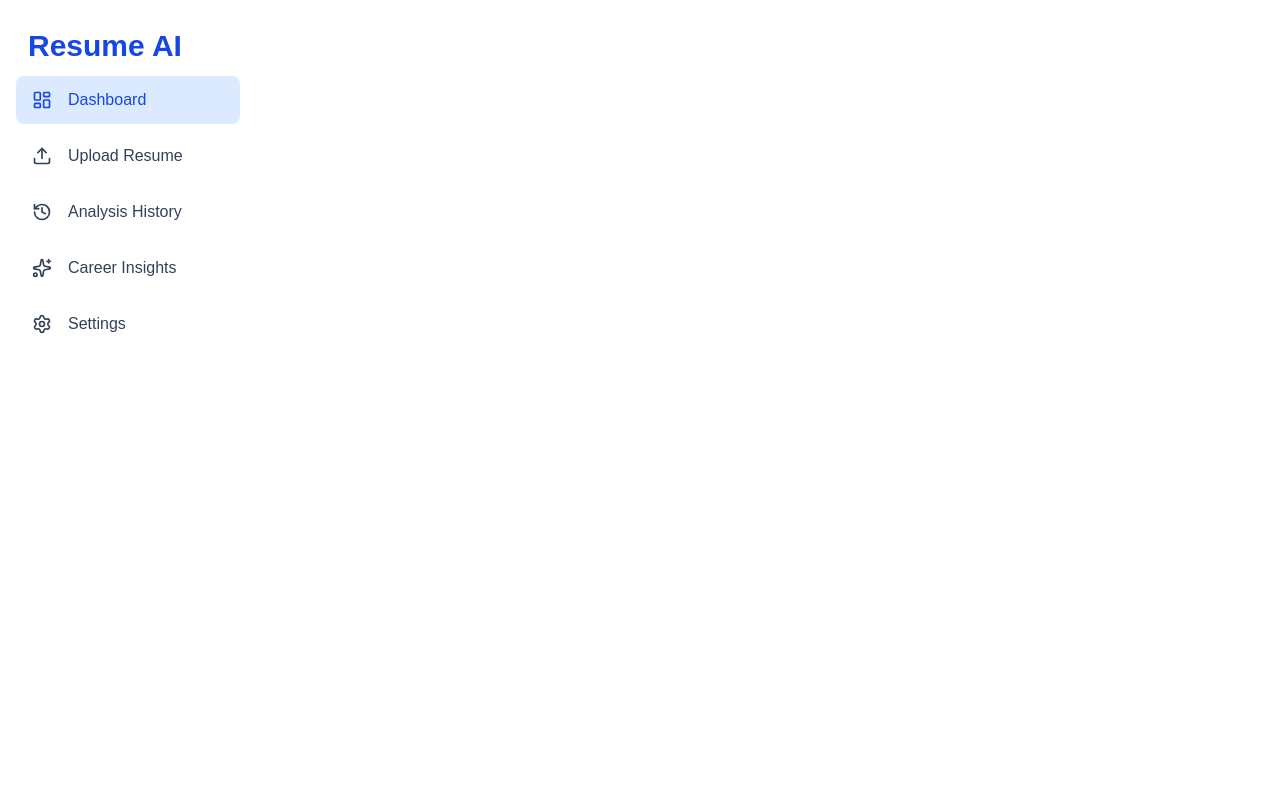
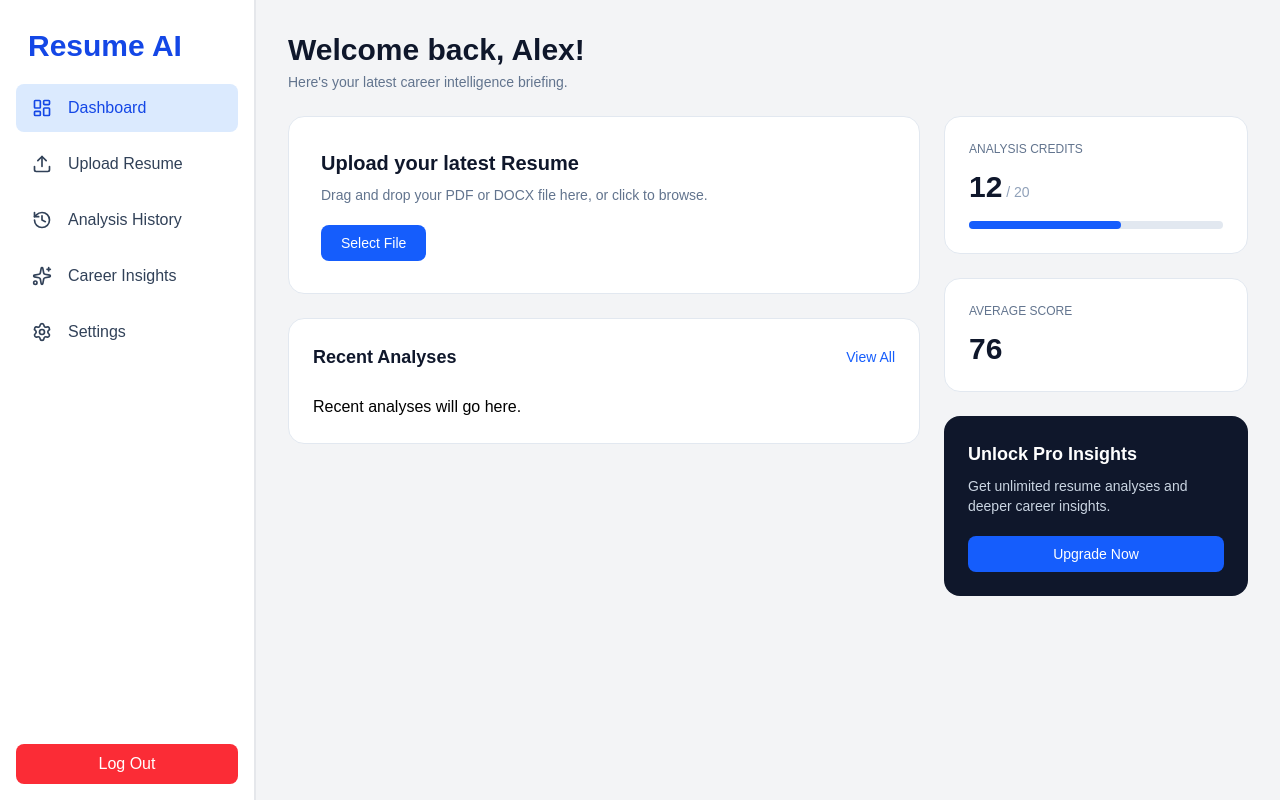
Before and after one commit to shivam-dhmn/Ai-Resume-Reviewer, a Next.js app: page /dashboard in a window 1280 px wide. Built offline with nearby package versions, Linux system fonts and the light colour scheme.

Commit message:
upload Resume

```diff
--- /dev/null
+++ b/app/(dashboard)/layout.tsx
@@ -0,0 +1,19 @@
+import Sidebar from "@/features/dashboard/sidebar";
+
+export default function DashboardLayout({
+  children,
+}: {
+  children: React.ReactNode;
+}) {
+  return (
+    <div className="flex h-screen overflow-hidden bg-slate-50">
+      {/* This stays on every dashboard page */}
+      <Sidebar />
+
+      {/* This changes */}
+      <main className="min-w-0 flex-1 overflow-y-auto">
+        {children}
+      </main>
+    </div>
+  );
+}
--- /dev/null
+++ b/app/(dashboard)/upload/page.tsx
@@ -0,0 +1,5 @@
+import UploadResume from "@/features/dashboard/UploadResume";
+
+export default function UploadPage() {
+  return <UploadResume />;
+}
--- a/features/dashboard/Dashboard.tsx
+++ b/features/dashboard/Dashboard.tsx
@@ -1,10 +1,92 @@
-import Sidebar from "@/features/dashboard/sidebar";
-
 const Dashboard = () => {
   return (
-    <div className="flex">
-        <Sidebar />
-    </div>
+    <section className="min-h-screen p-6 bg-gray-100 text-black lg:p-8 ">
+      {/* Top section */}
+      <div className="mb-6">
+        <h1 className="text-3xl font-bold text-slate-900">
+          Welcome back, Alex!
+        </h1>
+
+        <p className="mt-1 text-sm text-slate-500">
+          Here&apos;s your latest career intelligence briefing.
+        </p>
+      </div>
+
+      {/* Main grid */}
+      <div className="grid gap-6 lg:grid-cols-3">
+        {/* Left / Main area */}
+        <div className="lg:col-span-2 space-y-6">
+          {/* Upload Resume */}
+          <div className="rounded-2xl border border-slate-200 bg-white p-8">
+            <h2 className="text-xl font-semibold text-slate-900">
+              Upload your latest Resume
+            </h2>
+
+            <p className="mt-2 text-sm text-slate-500">
+              Drag and drop your PDF or DOCX file here, or click to browse.
+            </p>
+
+            <button className="mt-5 rounded-lg bg-blue-600 px-5 py-2 text-sm font-medium text-white hover:bg-blue-700">
+              Select File
+            </button>
+          </div>
+
+          {/* Recent Analyses */}
+          <div className="rounded-2xl border border-slate-200 bg-white p-6">
+            <div className="flex items-center justify-between">
+              <h2 className="text-lg font-semibold text-slate-900">
+                Recent Analyses
+              </h2>
+
+              <button className="text-sm text-blue-600 hover:underline">
+                View All
+              </button>
+            </div>
+
+            <div className="mt-6">Recent analyses will go here.</div>
+          </div>
+        </div>
+
+        {/* Right / Stats area */}
+        <div className="space-y-6">
+          {/* Credits */}
+          <div className="rounded-2xl border border-slate-200 bg-white p-6">
+            <p className="text-xs font-medium text-slate-500">
+              ANALYSIS CREDITS
+            </p>
+
+            <p className="mt-3 text-3xl font-bold text-slate-900">
+              12
+              <span className="text-sm font-normal text-slate-400"> / 20</span>
+            </p>
+
+            <div className="mt-4 h-2 rounded-full bg-slate-200">
+              <div className="h-full w-[60%] rounded-full bg-blue-600" />
+            </div>
+          </div>
+
+          {/* Average Score */}
+          <div className="rounded-2xl border border-slate-200 bg-white p-6">
+            <p className="text-xs font-medium text-slate-500">AVERAGE SCORE</p>
+
+            <p className="mt-3 text-3xl font-bold text-slate-900">76</p>
+          </div>
+
+          {/* Pro Card */}
+          <div className="rounded-2xl bg-slate-900 p-6 text-white">
+            <h2 className="text-lg font-semibold">Unlock Pro Insights</h2>
+
+            <p className="mt-2 text-sm text-slate-300">
+              Get unlimited resume analyses and deeper career insights.
+            </p>
+
+            <button className="mt-5 w-full rounded-lg bg-blue-600 py-2 text-sm font-medium hover:bg-blue-700">
+              Upgrade Now
+            </button>
+          </div>
+        </div>
+      </div>
+    </section>
   );
 };
 
--- /dev/null
+++ b/features/dashboard/ResumePreviewCard.tsx
@@ -0,0 +1,28 @@
+import { Eye, FileText } from "lucide-react";
+
+const ResumePreviewCard = () => {
+  return (
+    <div className="overflow-hidden rounded-xl border border-slate-200 bg-white">
+
+      {/* Header */}
+      <div className="flex items-center justify-between border-b border-slate-100 px-4 py-3">
+        <span className="text-xs font-medium text-slate-600">
+          Document Preview
+        </span>
+
+        <Eye className="h-4 w-4 text-slate-400" />
+      </div>
+
+      {/* Empty Preview */}
+      <div className="flex min-h-[280px] flex-col items-center justify-center px-6 text-center">
+        <FileText className="mb-4 h-8 w-8 text-slate-300" />
+
+        <p className="text-sm text-slate-300">
+          Upload a document to see preview
+        </p>
+      </div>
+    </div>
+  );
+};
+
+export default ResumePreviewCard;
--- /dev/null
+++ b/features/dashboard/ResumeUploadCard.tsx
@@ -0,0 +1,34 @@
+import { CloudUpload, Zap } from "lucide-react";
+
+const ResumeUploadCard = () => {
+  return (
+    <div className="space-y-3">
+      {/* Upload area */}
+      <div className="flex  flex-col items-center justify-center rounded-xl border border-dashed border-slate-300 bg-white p-8 text-center">
+        <div className="mb-4 flex h-12 w-12 items-center justify-center rounded-full bg-blue-50">
+          <CloudUpload className="h-6 w-6 text-blue-600" />
+        </div>
+
+        <h2 className="text-lg font-semibold text-slate-900">
+          Drag & Drop PDF
+        </h2>
+
+        <p className="mt-2 text-sm text-slate-500">
+          or click to browse from your device
+        </p>
+
+        <span className="mt-4 rounded-full bg-slate-100 px-3 py-1 text-xs text-slate-500">
+          PDF only, max 5MB
+        </span>
+      </div>
+
+      {/* Analysis button */}
+      <button className="flex w-full items-center justify-center gap-2 bg-blue-500 px-4 py-3 text-sm font-medium text-white transition hover:bg-blue-600">
+        Start AI Analysis
+        <Zap className="h-4 w-4" />
+      </button>
+    </div>
+  );
+};
+
+export default ResumeUploadCard;
--- a/features/dashboard/UploadResume.tsx
+++ b/features/dashboard/UploadResume.tsx
@@ -0,0 +1,29 @@
+import ResumeUploadCard from "./ResumeUploadCard";
+import ResumePreviewCard from "./ResumePreviewCard";
+
+const UploadResume = () => {
+  return (
+    <section className="min-h-full px-6 py-8 lg:px-10">
+      {/* Page Heading */}
+      <div className="mx-auto mb-8 max-w-7xl text-center">
+        <h1 className="text-3xl font-bold text-black">
+          Upload Your Resume
+        </h1>
+
+        <p className="mt-2 text-sm text-slate-500">
+          Securely upload your resume for AI-powered analysis and insights.
+          We support PDF and DOCX formats.
+        </p>
+      </div>
+
+      {/* Upload + Preview */}
+      <div className="mx-auto grid max-w-7xl gap-6 lg:grid-cols-2">
+        <ResumeUploadCard />
+
+        <ResumePreviewCard />
+      </div>
+    </section>
+  );
+};
+
+export default UploadResume;
--- a/features/dashboard/sidebar.tsx
+++ b/features/dashboard/sidebar.tsx
@@ -19,7 +19,7 @@ const sidebarItems = [
   },
   {
     label: "Upload Resume",
-    href: "/dashboard/upload",
+    href: "/upload",
     icon: Upload,
   },
   {
@@ -42,10 +42,10 @@ const sidebarItems = [
 const Sidebar = () => {
   const pathname = usePathname();
   return (
-    <aside className="w-64 h-screen bg-white text-black p-4">
-      <h1 className="text-3xl font-bold p-3 text-blue-700">Resume AI</h1>
+    <aside className="w-64  bg-white text-black p-4 justify-between flex flex-col border-r-2 border-gray-200">
 
      <nav className="space-y-2">
+      <h1 className="text-3xl font-bold p-3 text-blue-700">Resume AI</h1>
         {sidebarItems.map((item) => {
           const Icon = item.icon;
 
@@ -70,6 +70,10 @@ const Sidebar = () => {
           );
         })}
       </nav>
+
+      <button className="bg-red-500 text-white px-4 py-2 rounded-lg hover:bg-red-600 transition-colors">
+        Log Out
+      </button>
     </aside>
   );
 };
```
Also changed, not shown: features/dashboard/DashboardHeader.tsx (deleted).
